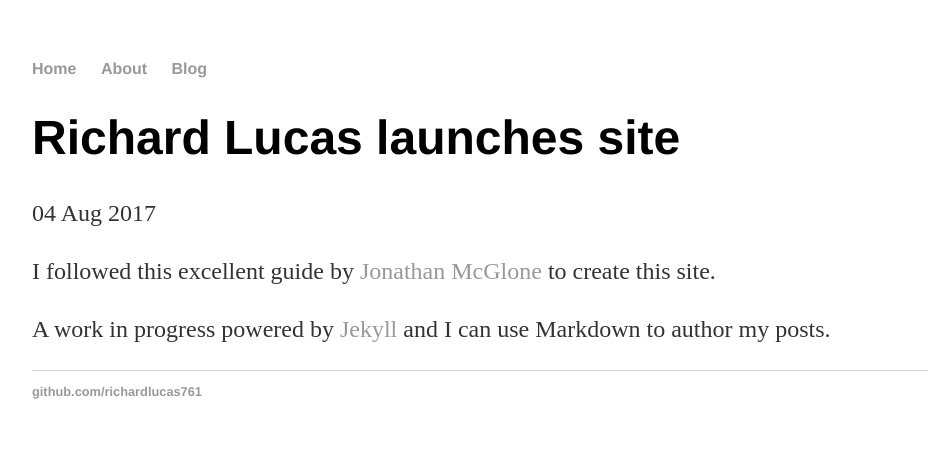
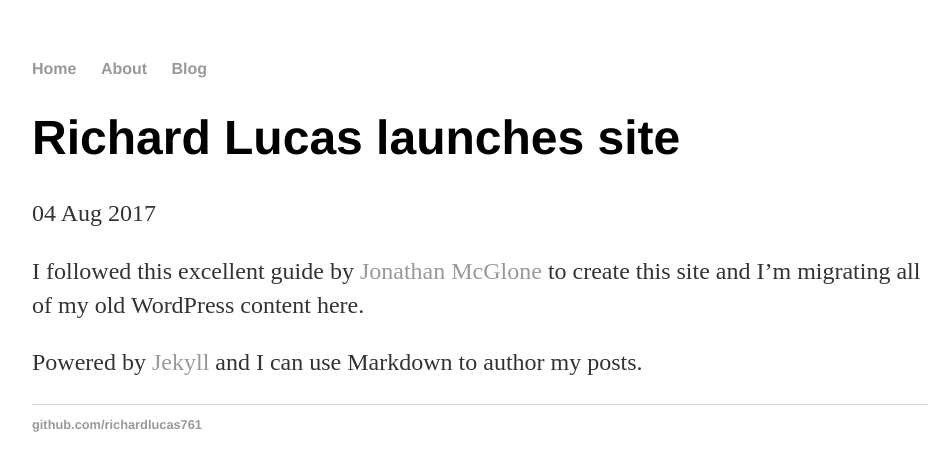
Before and after one commit to richardlucas761/richardlucas761.github.io, a Jekyll site: the page built from _posts/2017-08-04-Richard-Lucas-site-launched.md, in a window 1280 px wide. Shown: the top 471 px of the page, without its empty margins (160-1109 px from the left). Built offline with Jekyll 4.4.1, drawn with Linux system fonts in a browser that asks for light colours.

Commit message:
Update 2017-08-04-Richard-Lucas-site-launched.md

```diff
--- a/_posts/2017-08-04-Richard-Lucas-site-launched.md
+++ b/_posts/2017-08-04-Richard-Lucas-site-launched.md
@@ -4,6 +4,6 @@ title: "Richard Lucas launches site"
 date: 2017-08-04
 ---
 
-I followed this excellent guide by [Jonathan McGlone](http://jmcglone.com/guides/github-pages/) to create this site.
+I followed this excellent guide by [Jonathan McGlone](http://jmcglone.com/guides/github-pages/) to create this site and I'm migrating all of my old WordPress content here.
 
-A work in progress powered by [Jekyll](http://jekyllrb.com) and I can use Markdown to author my posts.
+Powered by [Jekyll](http://jekyllrb.com) and I can use Markdown to author my posts.
```
